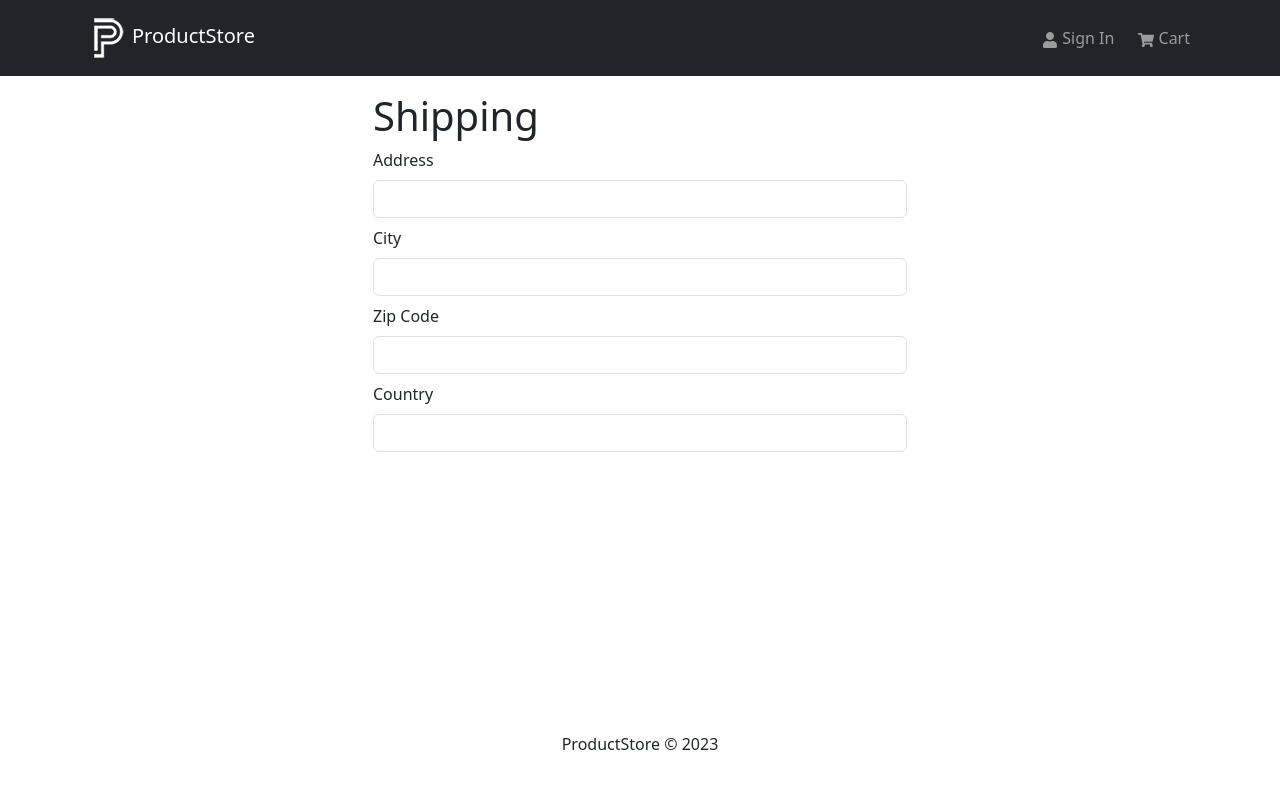
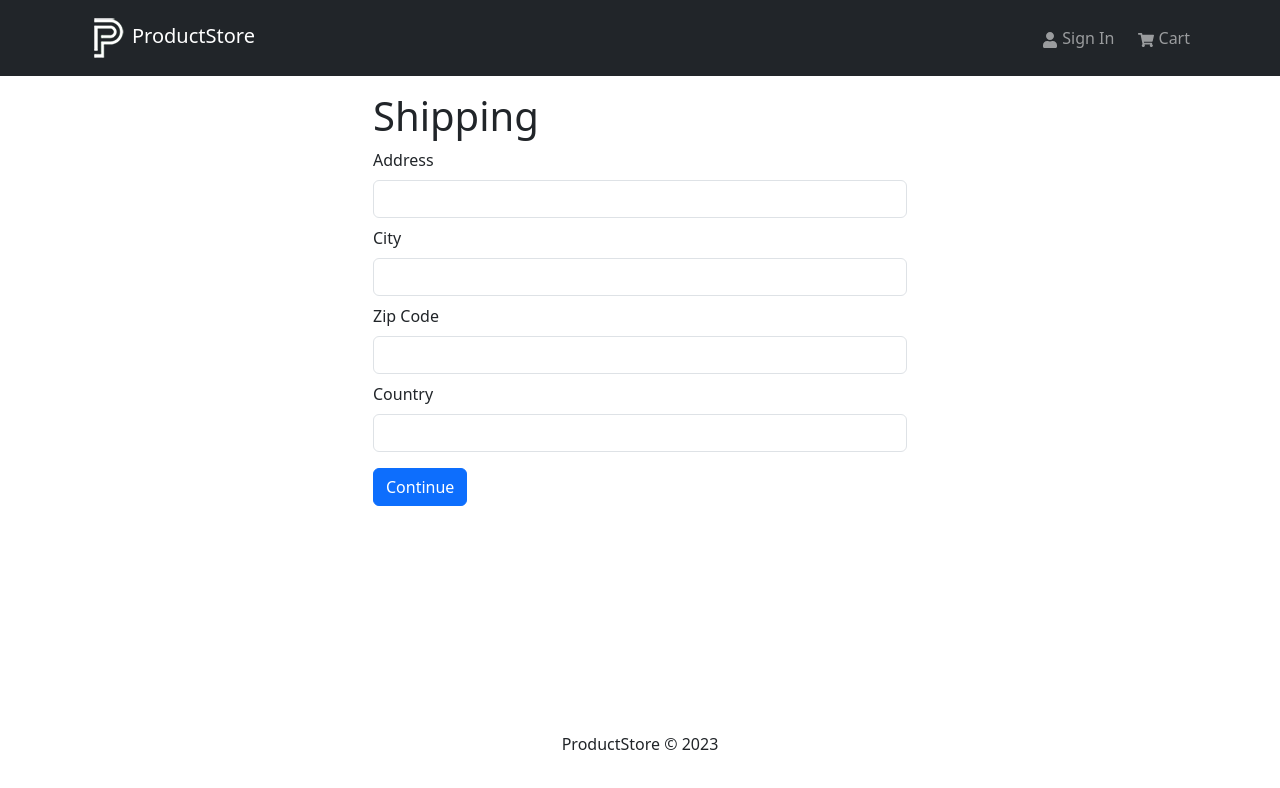
Before and after one commit to eddyK15501/mern-ecommerce, a React (Vite) app in the folder client/: page /shipping in a window 1280 px wide. Shown: the top 788 px of the page. Built offline with nearby package versions, Linux system fonts and the light colour scheme.

Commit message:
dispatch saveShippingAddress action onSubmit; redirect to /payment

```diff
--- a/client/src/pages/ShippingScreen.jsx
+++ b/client/src/pages/ShippingScreen.jsx
@@ -1,6 +1,9 @@
 import { useState } from "react";
 import { Form, Button } from "react-bootstrap";
 import FormContainer from "../components/FormContainer";
+import { useNavigate } from "react-router-dom";
+import { useDispatch, useSelector } from "react-redux";
+import { saveShippingAddress } from "../redux/slices/cartSlice";
 
 const ShippingScreen = () => {
   const [address, setAddress] = useState("");
@@ -8,9 +11,16 @@ const ShippingScreen = () => {
   const [zipCode, setZipCode] = useState("");
   const [country, setCountry] = useState("");
 
+  const navigate = useNavigate();
+  const dispatch = useDispatch();
+
+  const cart = useSelector((state) => state.cart);
+  const { shippingAddress } = cart;
+
   const submitHandler = (event) => {
     event.preventDefault();
-    console.log("submit");
+    dispatch(saveShippingAddress({ address, city, zipCode, country }));
+    navigate("/payment");
   };
 
   return (
@@ -26,7 +36,6 @@ const ShippingScreen = () => {
             required
           ></Form.Control>
         </Form.Group>
-
         <Form.Group controlId="city" className="my-2">
           <Form.Label>City</Form.Label>
           <Form.Control
@@ -36,7 +45,6 @@ const ShippingScreen = () => {
             required
           ></Form.Control>
         </Form.Group>
-
         <Form.Group controlId="zip-code" className="my-2">
           <Form.Label>Zip Code</Form.Label>
           <Form.Control
@@ -46,7 +54,6 @@ const ShippingScreen = () => {
             required
           ></Form.Control>
         </Form.Group>
-
         <Form.Group controlId="country" className="my-2">
           <Form.Label>Country</Form.Label>
           <Form.Control
@@ -56,6 +63,9 @@ const ShippingScreen = () => {
             required
           ></Form.Control>
         </Form.Group>
+        <Button type="submit" variant="primary" className="my-2">
+          Continue
+        </Button>
       </Form>
     </FormContainer>
   );
```
